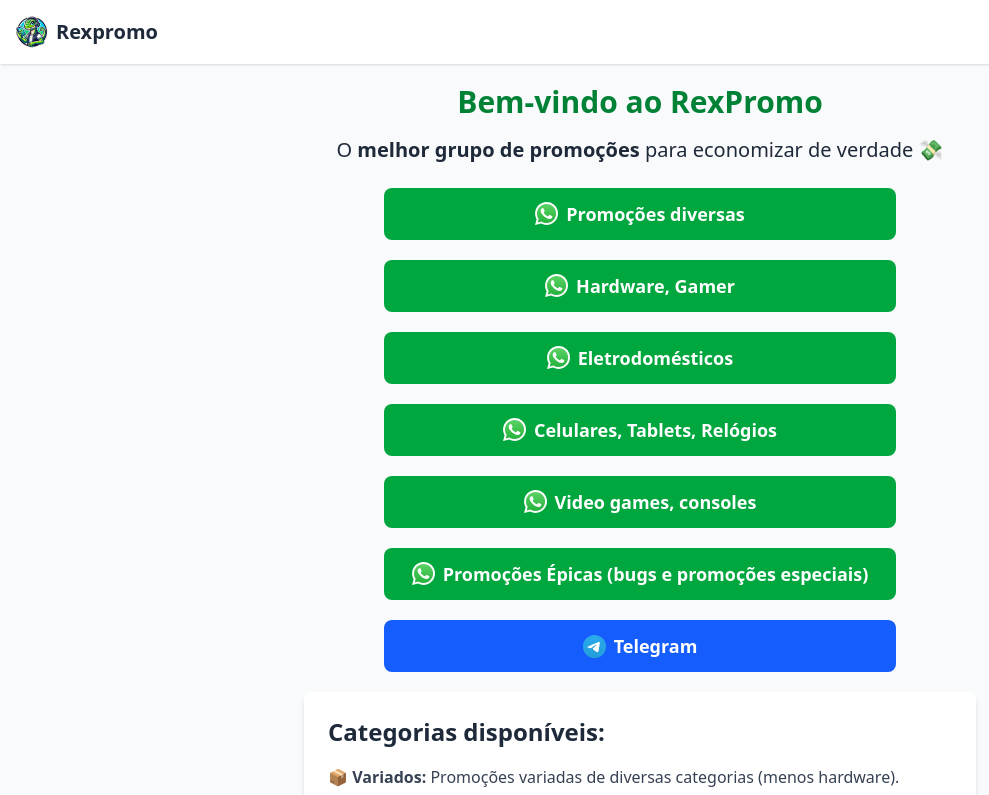
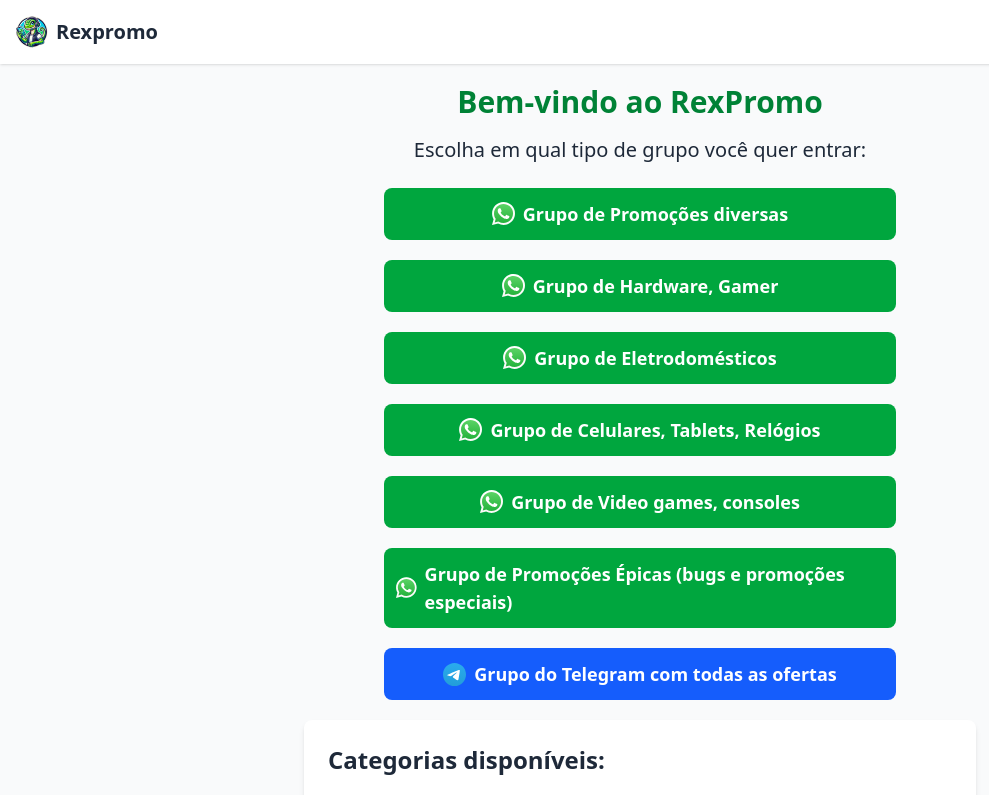
Before and after one commit to luizolivei/rexpromo-site, a Nuxt app: page / in a window 1280 px wide. Shown: the top 795 px of the page, without its empty margins (0-989 px from the left). Built offline with nearby package versions, Linux system fonts and the light colour scheme.

Commit message:
Update index.vue

```diff
--- a/pages/index.vue
+++ b/pages/index.vue
@@ -27,7 +27,7 @@
           Bem-vindo ao RexPromo
         </h1>
         <h2 class="text-xl font-medium mb-6">
-          O <strong>melhor grupo de promoções</strong> para economizar de verdade 💸
+          Escolha em qual tipo de grupo você quer entrar:
         </h2>
       </div>
 
@@ -38,7 +38,7 @@
             class="flex items-center justify-center gap-2 bg-green-600 text-white px-3 py-3 rounded-lg lg:text-lg sm:text-sm font-semibold hover:bg-green-700 transition"
         >
           <Icon icon="logos:whatsapp-icon" width="23" />
-          Promoções diversas
+          Grupo de Promoções diversas
         </a>
         <a
             href="https://chat.whatsapp.com/KEPtbdrG7Ju9rsCq8clCHL?mode=ems_copy_t"
@@ -46,7 +46,7 @@
             class="flex items-center justify-center gap-2 bg-green-600 text-white px-3 py-3 rounded-lg lg:text-lg sm:text-sm font-semibold hover:bg-green-700 transition"
         >
           <Icon icon="logos:whatsapp-icon" width="23" />
-          Hardware, Gamer
+          Grupo de Hardware, Gamer
         </a>
         <a
             href="https://chat.whatsapp.com/G1yCSVkkXKK9v0oPZAa0Eq?mode=ems_copy_t"
@@ -54,7 +54,7 @@
             class="flex items-center justify-center gap-2 bg-green-600 text-white px-3 py-3 rounded-lg lg:text-lg sm:text-sm font-semibold hover:bg-green-700 transition"
         >
           <Icon icon="logos:whatsapp-icon" width="23" />
-          Eletrodomésticos
+          Grupo de Eletrodomésticos
         </a>
         <a
             href="https://chat.whatsapp.com/HeiK8zzPxKNBy7plmREm9K?mode=ems_copy_t"
@@ -62,7 +62,7 @@
             class="flex items-center justify-center gap-2 bg-green-600 text-white px-3 py-3 rounded-lg lg:text-lg sm:text-sm font-semibold hover:bg-green-700 transition"
         >
           <Icon icon="logos:whatsapp-icon" width="23" />
-          Celulares, Tablets, Relógios
+          Grupo de Celulares, Tablets, Relógios
         </a>
         <a
             href="https://chat.whatsapp.com/Kc009AGCqj73jG2dRG1AWT?mode=ems_copy_t"
@@ -70,7 +70,7 @@
             class="flex items-center justify-center gap-2 bg-green-600 text-white px-3 py-3 rounded-lg lg:text-lg sm:text-sm font-semibold hover:bg-green-700 transition"
         >
           <Icon icon="logos:whatsapp-icon" width="23" />
-          Video games, consoles
+          Grupo de Video games, consoles
         </a>
         <a
             href="https://chat.whatsapp.com/BruGdLcui2z6YeBhki6og9?mode=ems_copy_t"
@@ -78,7 +78,7 @@
             class="flex items-center justify-center gap-2 bg-green-600 text-white px-3 py-3 rounded-lg lg:text-lg sm:text-sm font-semibold hover:bg-green-700 transition"
         >
           <Icon icon="logos:whatsapp-icon" width="23" />
-          Promoções Épicas (bugs e promoções especiais)
+          Grupo de Promoções Épicas (bugs e promoções especiais)
         </a>
         <a
             href="https://t.me/rexpromocoes"
@@ -86,7 +86,7 @@
             class="flex items-center justify-center gap-2 bg-blue-600 text-white px-3 py-3 rounded-lg lg:text-lg sm:text-sm font-semibold hover:bg-blue-700 transition"
         >
           <Icon icon="logos:telegram" width="23" />
-          Telegram
+          Grupo do Telegram com todas as ofertas
         </a>
       </div>
 
```
